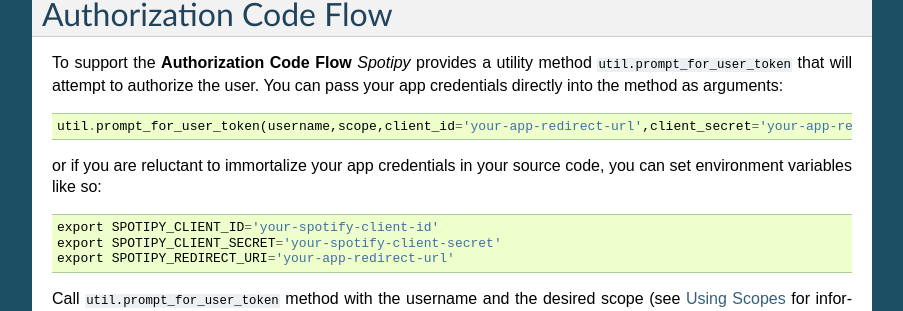
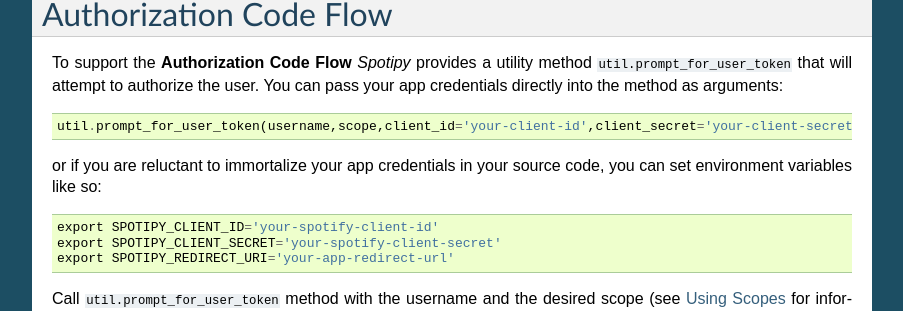
Before and after one commit to spotipy-dev/spotipy, a Sphinx documentation site: the page built from docs/index.rst, in a window 1280 px wide and 900 px high, scrolled down 2214 px. Shown: the part 141-452 px from the top of the window, without its empty margins (198-1101 px from the left). Built offline with Sphinx 7.4.7, drawn with Linux system fonts in a browser that asks for light colours.

Commit message:
Update index.rst
Edited placeholders as per defined variables

```diff
--- a/docs/index.rst
+++ b/docs/index.rst
@@ -127,7 +127,7 @@
 utility method ``util.prompt_for_user_token`` that will attempt to authorize the
 user.  You can pass your app credentials directly into the method as arguments::
 
-    util.prompt_for_user_token(username,scope,client_id='your-app-redirect-url',client_secret='your-app-redirect-url',redirect_uri='your-app-redirect-url')
+    util.prompt_for_user_token(username,scope,client_id='your-client-id',client_secret='your-client-secret',redirect_uri='your-app-redirect-url')
 
 or if you are reluctant to immortalize your app credentials in your source code,
 you can set environment variables like so::
```
